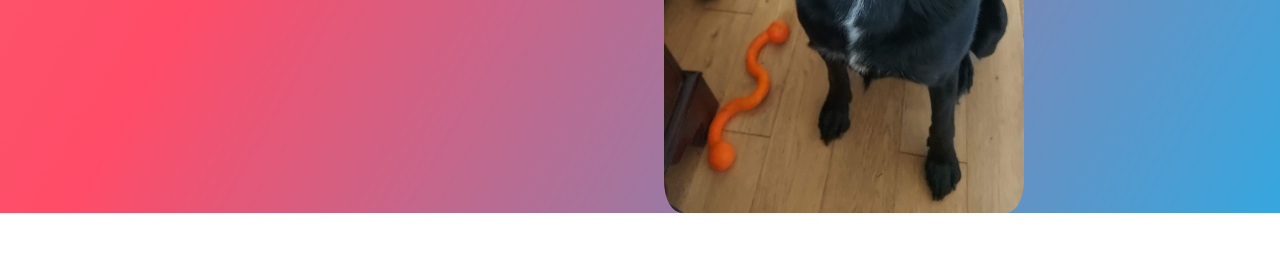
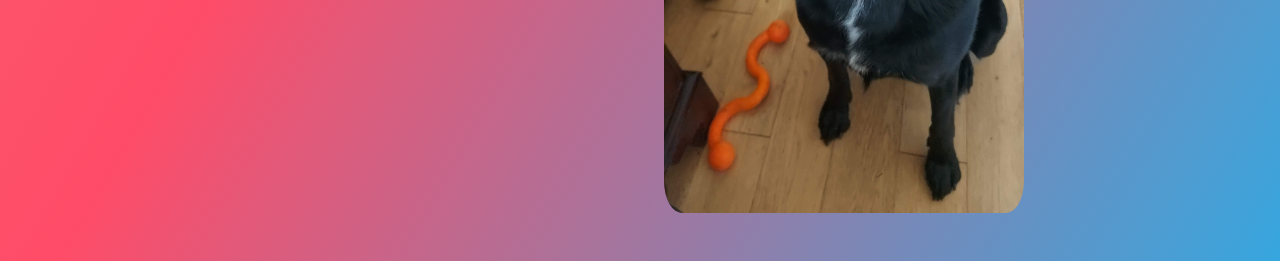
Before and after one commit to sidanat/gdog, a plain HTML site: page index.html in a window 1280 px wide. Shown: the part 523-800 px from the top of the page. Drawn offline with nearby package versions, Linux system fonts and the light colour scheme.

Commit message:
Update index.html

```diff
--- a/index.html
+++ b/index.html
@@ -13,7 +13,7 @@
 <body>
 
   <!-- Title -->
-  <section class="gradient-background "id="title">
+  <section class="gradient-background pb-5" id="title">
 
     <div class="container col-xxl-8 px-4 pt-5">
       <div class="row flex-lg-row-reverse align-items-center g-5 pt-5">
```
